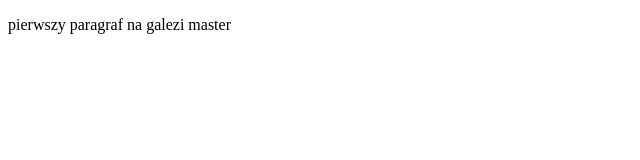
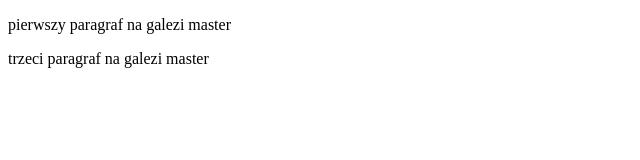
Before and after one commit to bebelp/bebelp.github.io, a plain HTML site: page index.html in a window 1280 px wide. Shown: the whole page, without its empty margins (0-640 px from the left). Drawn offline with Linux system fonts and the light colour scheme.

Commit message:
dodano trzeci paragraf do galezi master

```diff
--- a/index.html
+++ b/index.html
@@ -8,5 +8,6 @@
 </head>
 <body>
     <p>pierwszy paragraf na galezi master</p>
+    <p>trzeci paragraf na galezi master</p>
 </body>
 </html>
```
